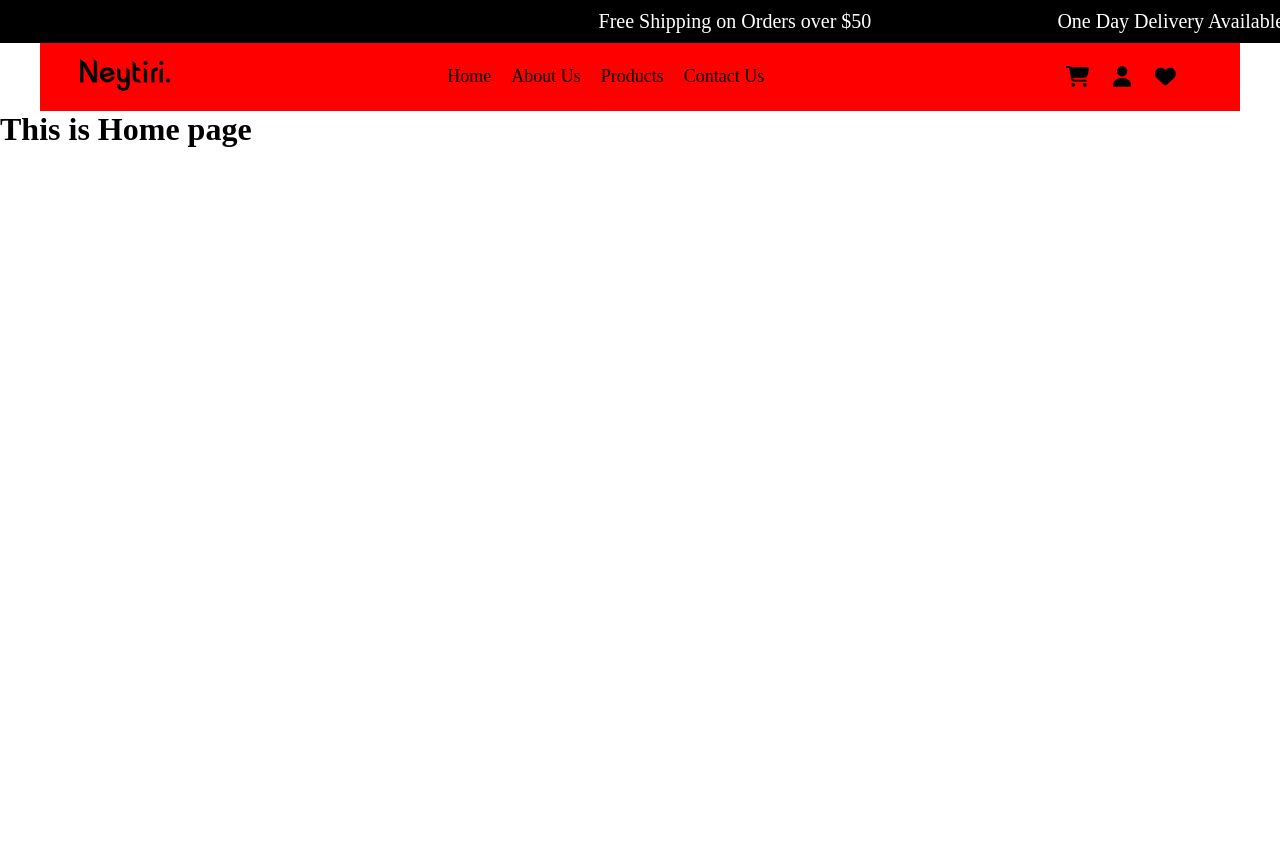
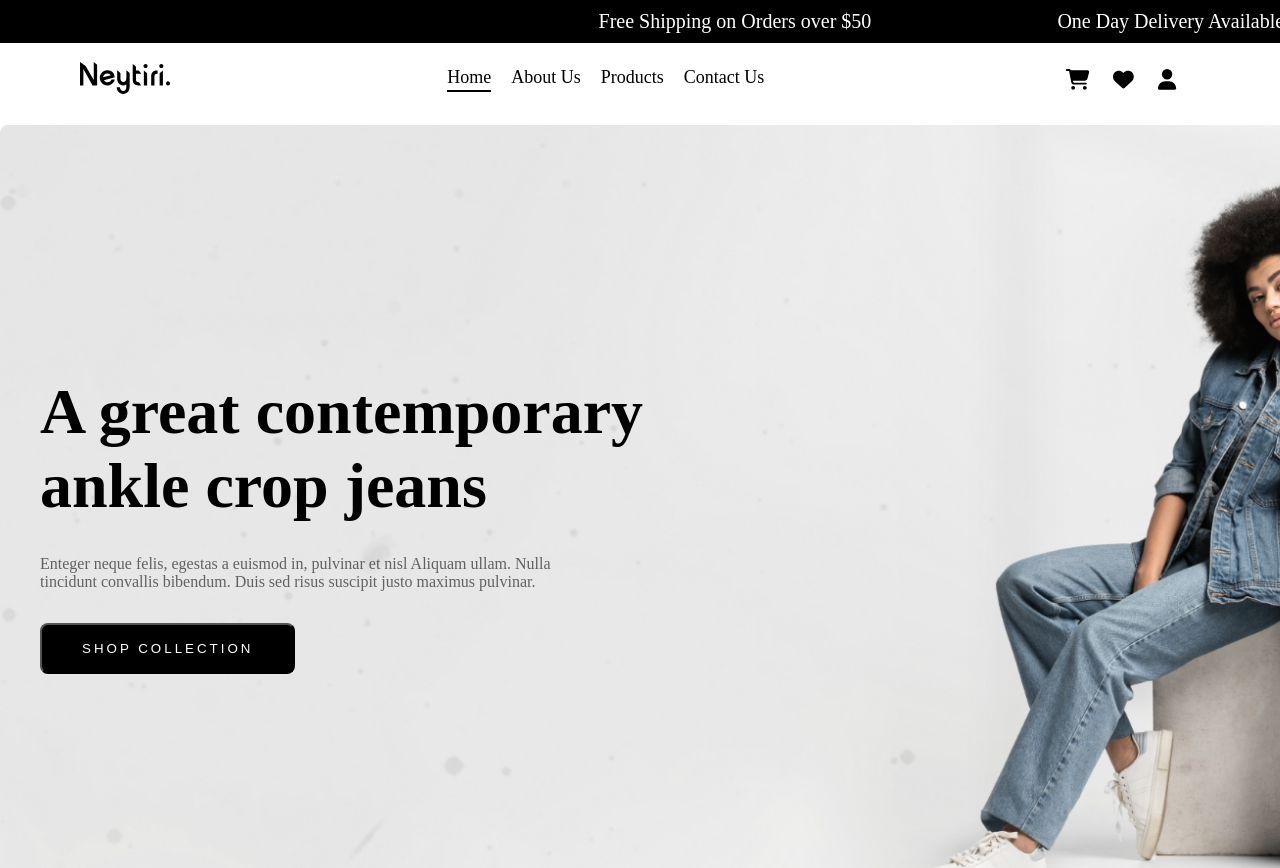
Before and after one commit to zaidkhan-div/Mern-Stack-Final-Project, a React (Vite) app in the folder Front-End/: page / in a window 1280 px wide. Shown: the top 868 px of the page. Before the commit the page ends 800 px from the top, so only its background shows below. Built offline with nearby package versions, Linux system fonts and the light colour scheme.

Commit message:
Cart-Section and mor

```diff
--- /dev/null
+++ b/Front-End/src/Components/Cart-Sidebar/Sidebar.css
@@ -0,0 +1,74 @@
+.cart-sider-bar {
+    width: 35%;
+    background-color: red;
+    height: 90vh;
+    position: fixed;
+    top: 8%;
+    right: 0px;
+    border-radius: 1.5rem;
+    padding: 1rem 1rem;
+}
+
+.cart-top-bar {
+    width: 100%;
+    display: flex;
+    align-items: center;
+    justify-content: space-between;
+    color: black;
+}
+
+.cart-top-bar h3 {
+    font-size: 1.5rem;
+}
+
+.cross {
+    font-size: 1rem;
+    background-color: rgba(245, 222, 179, 0.494);
+    padding: 0.2rem 0.4rem;
+    border-radius: 50%;
+}
+
+.cart-side-bar-info {
+    height: 25%;
+    width: 100%;
+    background-color: pink;
+    position: absolute;
+    width: 100%;
+    bottom: 0px;
+    right: 0px;
+    left: 0px;
+    border-bottom-right-radius: 1.5rem;
+    border-bottom-left-radius: 1.5rem;
+    box-shadow: 1px -4px 10px rgba(0, 0, 0, 0.2);
+    padding: 1rem 1rem;
+}
+
+.cart-subtotal {
+    display: flex;
+    align-items: center;
+    justify-content: space-between;
+}
+
+.cart-button-section {
+    display: flex;
+    align-items: center;
+    justify-content: space-between;
+    margin-top: 10px;
+}
+
+.cart-btn {
+    border: 1px solid black;
+    padding: 1rem 3.6rem;
+    border-radius: 0.5rem;
+    font-size: 16px;
+    font-weight: 100;
+}
+
+.checkout {
+    background-color: black;
+    color: white;
+}
+.continue-shopping{
+    text-align: center;
+    margin-top: 10px;
+}
--- /dev/null
+++ b/Front-End/src/Components/Cart-Sidebar/Sidebar.jsx
@@ -0,0 +1,37 @@
+import React from 'react'
+import './Sidebar.css'
+import { FontAwesomeIcon } from '@fortawesome/react-fontawesome'
+import { faXmark } from '@fortawesome/free-solid-svg-icons'
+
+const Sidebar = () => {
+    return (
+        <div className='cart-sider-bar'>
+            <div className="cart-top-bar">
+                <h3>Shopping Car</h3>
+                <div className="cross">
+                    <FontAwesomeIcon icon={faXmark} />
+                </div>
+            </div>
+
+            <div className="cart-items">
+
+            </div>
+
+            <div className="cart-side-bar-info">
+                <div className="cart-subtotal">
+                    <p>SUBTOTAL</p>
+                    <p>Rs:<span id='subtotal'>000</span> </p>
+                </div>
+                <div className="cart-button-section">
+                    <div className="cart-btn cart">VIEW CART</div>
+                    <div className="cart-btn checkout">CHECK OUT</div>
+                </div>
+                <div className="continue-shopping">
+                    <p>OR CONTINUE SHOPPING</p>
+                </div>
+            </div>
+        </div>
+    )
+}
+
+export default Sidebar
--- a/Front-End/src/Components/Navbar/Navbar.css
+++ b/Front-End/src/Components/Navbar/Navbar.css
@@ -108,13 +108,15 @@
         display: none;
     }
 } */
+
+
 .container {
     width: 100%;
 }
 
 .navbar {
-    background-color: red;
-    padding: 1rem 2.5rem;
+    /* background-color: red; */
+    padding: 1.2rem 2.5rem;
     display: flex;
     align-items: center;
     justify-content: space-between;
@@ -135,8 +137,29 @@
 }
 
 .menu a {
+    position: relative;
     color: black;
     text-decoration: none;
+}
+
+.active {
+    padding-bottom: 2px;
+    border-bottom: 2px solid black;
+}
+
+.menu a::before {
+    content: '';
+    position: absolute;
+    bottom: -2px;
+    left: 0;
+    width: 0;
+    height: 2px;
+    background-color: black;
+    transition: width 0.4s ease;
+}
+
+.menu a:hover::before {
+    width: 100%;
 }
 
 .icon-section {
@@ -146,6 +169,7 @@
     align-items: center;
     gap: 1.5rem;
 }
-.icon-section a{
+
+.icon-section a {
     color: black;
 }
--- a/Front-End/src/Components/Navbar/Navbar.jsx
+++ b/Front-End/src/Components/Navbar/Navbar.jsx
@@ -30,7 +30,7 @@
 
 // export default Navbar
 
-import React from 'react'
+import React, { useState } from 'react'
 import './Navbar.css'
 import { Link } from 'react-router-dom'
 import { FontAwesomeIcon } from '@fortawesome/react-fontawesome';
@@ -40,6 +40,10 @@ import Top from './Top';
 
 
 const Navbar = () => {
+
+
+  const [menu, setMenu] = useState('Home')
+
   return (
     <>
       <Top />
@@ -51,11 +55,14 @@ const Navbar = () => {
           </div>
 
           <div className="menu-section">
-            <ul className='menu'>
-              <Link to='/'>Home</Link>
-              <Link to='/about'>About Us</Link>
-              <Link to='/products'>Products</Link>
-              <Link to='/contact'>Contact Us</Link>
+            <ul className="menu">
+              <Link to="/" onClick={() => setMenu('Home')} className={menu === 'Home' ? 'active' : ''}>Home</Link>
+
+              <Link to="/about" onClick={() => setMenu('About')} className={menu === 'About' ? 'active' : ''}>About Us</Link>
+
+              <Link to="/products" onClick={() => setMenu('Products')} className={menu === 'Products' ? 'active' : ''}>Products</Link>
+
+              <Link to="/contact" onClick={() => setMenu('Contact')} className={menu === 'Contact' ? 'active' : ''}>Contact Us</Link>
             </ul>
           </div>
 
@@ -64,13 +71,14 @@ const Navbar = () => {
               <FontAwesomeIcon icon={faCartShopping} />
             </div>
             <div>
+              <FontAwesomeIcon icon={faHeart} />
+            </div>
+            <div>
               <Link to='/login'>
                 <FontAwesomeIcon icon={faUser} />
               </Link>
             </div>
-            <div>
-              <FontAwesomeIcon icon={faHeart} />
-            </div>
+
           </div>
         </div>
       </div>
--- /dev/null
+++ b/Front-End/src/Pages/Home/Home.css
@@ -0,0 +1,40 @@
+.hero-section {
+    background-image: url(../../assets/Hero.jpg);
+    width: 1300px;
+    margin: auto;
+    border-radius: 0.5rem;
+    background-repeat: no-repeat;
+    background-size: cover;
+    height: 100vh;
+    padding: 0px 40px;
+    display: flex;
+    align-items: center;
+    margin-bottom: 2rem;
+    margin-top: 0.5rem;
+}
+
+.hero-content {
+    display: flex;
+    flex-direction: column;
+    align-items: start;
+    width: 50%;
+}
+
+.hero-content h1 {
+    font-size: 4rem;
+    margin-bottom: 2rem;
+}
+
+.hero-content p {
+    font-size: 16px;
+    color: rgba(0, 0, 0, 0.581);
+    margin-bottom: 2rem;
+}
+.hero-content button{
+    padding: 1rem 2.5rem;
+    border-radius: 0.5rem;
+    background-color: black;
+    color: white;
+    letter-spacing: 3px;
+    outline: none;
+}
--- a/Front-End/src/Pages/Home/Home.jsx
+++ b/Front-End/src/Pages/Home/Home.jsx
@@ -1,11 +1,19 @@
 import React from 'react'
+import './Home.css'
 import Navbar from '../../Components/Navbar/Navbar'
-
+import Sidebar from '../../Components/Cart-Sidebar/Sidebar'
 const Home = () => {
   return (
     <div>
       <Navbar />
-      <h1>This is Home page</h1>
+      {/* <Sidebar /> */}
+      <div className="hero-section">
+        <div className="hero-content">
+          <h1>A great contemporary <br /> ankle crop jeans</h1>
+          <p>Enteger neque felis, egestas a euismod in, pulvinar et nisl Aliquam ullam. Nulla <br />tincidunt convallis bibendum. Duis sed risus suscipit justo maximus pulvinar. </p>
+          <button>SHOP COLLECTION</button>
+        </div>
+      </div>
     </div>
   )
 }
```
Also changed, not shown: Front-End/src/Pages/Cart/Cart.jsx (added, +14 -0 lines), Front-End/src/Pages/Cart/Cart.css (added), Front-End/src/assets/Hero.jpg (added), 1 other file (tests, documents, lock files or other folders).
